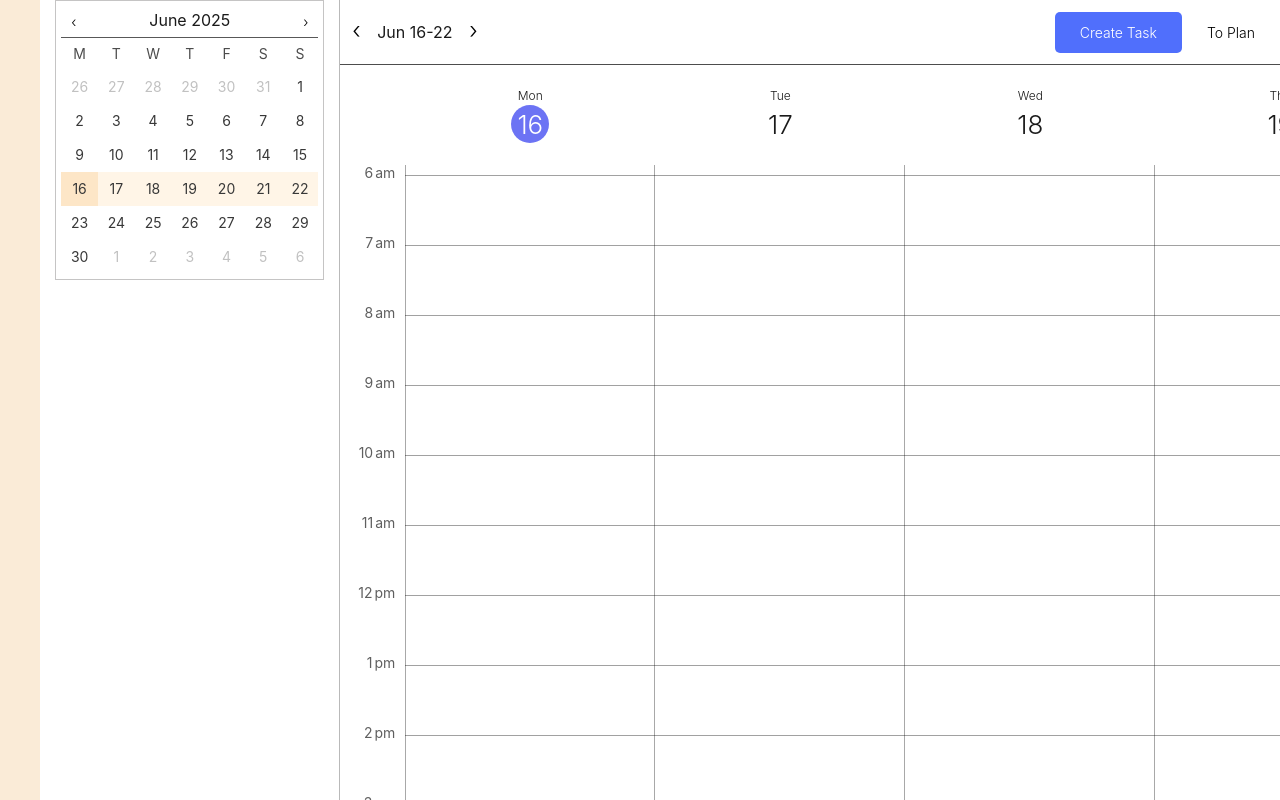
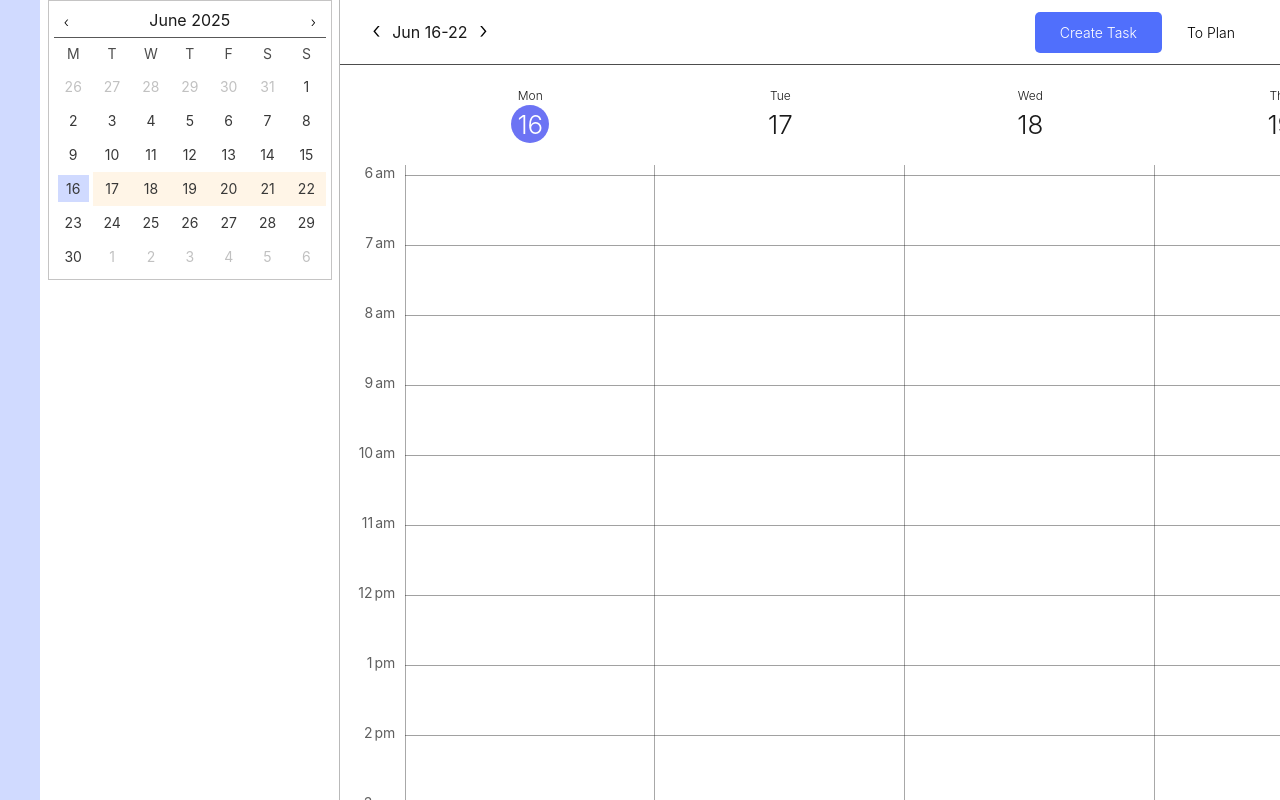
Before and after one commit to Rtam22/Planner, a React (Vite) app: page / in a window 1280 px wide. Built offline with nearby package versions, Linux system fonts and the light colour scheme.

Commit message:
Refactor and clean up

```diff
--- a/src/components/calendar/calendar.css
+++ b/src/components/calendar/calendar.css
@@ -1,6 +1,6 @@
 .calendar {
   border: 1px solid rgb(197, 196, 196);
-  width: 90%;
+  width: 95%;
   height: 280px;
   padding: 5px;
   display: flex;
@@ -70,3 +70,26 @@
 .cal-cell.is-outside-month {
   color: rgb(193, 193, 193);
 }
+
+.cal-cell.today {
+  background-color: rgb(208, 218, 255) !important;
+  border-radius: 100px;
+  width: 80%;
+  height: 80%;
+}
+
+.cal-cell.today:hover {
+  background-color: rgb(224, 240, 254) !important;
+}
+
+.cal-cell.active.today:hover {
+  background-color: rgb(208, 218, 255) !important;
+}
+
+.cal-cell.active.today {
+  border-radius: 0px;
+}
+
+.cal-cell.secondary.today {
+  border-radius: 0px;
+}
--- a/src/components/calendar/calendar.tsx
+++ b/src/components/calendar/calendar.tsx
@@ -6,6 +6,8 @@ import {
   daysInMonth,
   getFirstDayOfMonth,
   setMonthOfDate,
+  isSameDate,
+  compareDateArrayToDate,
 } from "../../utils/dateUtils";
 
 export type calendarProps = {
@@ -26,11 +28,19 @@ function Calendar({
     setDateView(selectedDate);
   }, [selectedDate]);
 
-  function handleSelect(event: React.MouseEvent<HTMLDivElement>) {
+  function handleSelect(
+    event: React.MouseEvent<HTMLDivElement>,
+    type: "prev" | "current" | "next"
+  ) {
     const selectDay = Number(event.currentTarget.id);
-    handleSelectDate(
-      new Date(dateView.getFullYear(), dateView.getMonth(), selectDay)
-    );
+    let newDate = new Date(dateView.getFullYear(), dateView.getMonth(), 1);
+    if (type === "prev") {
+      newDate.setMonth(newDate.getMonth() - 1);
+    } else if (type === "next") {
+      newDate.setMonth(newDate.getMonth() + 1);
+    }
+    newDate.setDate(selectDay);
+    handleSelectDate(new Date(newDate));
   }
 
   function handleDateChange(e: React.MouseEvent<HTMLDivElement>) {
@@ -40,7 +50,7 @@ function Calendar({
     if (button === "‹") {
       newDate.setMonth(dateView.getMonth() - 1);
       setDateView(newDate);
-    } else {
+    } else if (button === "›") {
       newDate.setMonth(dateView.getMonth() + 1);
       setDateView(newDate);
     }
@@ -56,30 +66,41 @@ function Calendar({
     const numberOfDays = daysInMonth(date.getFullYear(), date.getMonth());
     const suffix = 42 - (numberOfDays + preffix);
     numberOfDaysPrev = numberOfDaysPrev - preffix + 1;
-
+    const today = new Date();
     let cells: JSX.Element[] = [];
 
     Array.from({ length: preffix }, (_, i) => {
       cells.push(
         <div
           key={"preffix" + i}
+          id={numberOfDaysPrev.toString()}
           data-testid="cal-cell"
           className={`cal-cell is-outside-month ${
-            selectedDate.getFullYear() === dateView.getFullYear() &&
-            selectedDate.getMonth() === dateView.getMonth() - 1 &&
-            selectedDate.getDate() === numberOfDaysPrev
+            isSameDate(
+              selectedDate,
+              new Date(
+                dateView.getFullYear(),
+                dateView.getMonth() - 1,
+                numberOfDaysPrev
+              )
+            )
               ? "active"
               : ""
           } ${
-            highlightSecondary?.some(
-              (secondaryDate) =>
-                secondaryDate.getFullYear() === dateView.getFullYear() &&
-                secondaryDate.getMonth() === dateView.getMonth() - 1 &&
-                secondaryDate.getDate() === numberOfDaysPrev
-            )
+            compareDateArrayToDate(
+              highlightSecondary,
+              new Date(
+                dateView.getFullYear(),
+                dateView.getMonth() - 1,
+                numberOfDaysPrev
+              )
+            ) === true
               ? "secondary"
               : ""
           }`}
+          onClick={(e: React.MouseEvent<HTMLDivElement>) =>
+            handleSelect(e, "prev")
+          }
         >
           {numberOfDaysPrev}
         </div>
@@ -95,23 +116,31 @@ function Calendar({
           key={`cells${i}`}
           id={date.toString()}
           className={`cal-cell ${
-            selectedDate.getFullYear() === dateView.getFullYear() &&
-            selectedDate.getMonth() === dateView.getMonth() &&
-            selectedDate.getDate() === date
+            isSameDate(
+              selectedDate,
+              new Date(dateView.getFullYear(), dateView.getMonth(), date)
+            )
               ? "active"
               : ""
           } ${
-            highlightSecondary?.some(
-              (secondaryDate) =>
-                secondaryDate.getFullYear() === dateView.getFullYear() &&
-                secondaryDate.getMonth() === dateView.getMonth() &&
-                secondaryDate.getDate() === date
+            compareDateArrayToDate(
+              highlightSecondary,
+              new Date(dateView.getFullYear(), dateView.getMonth(), date)
+            ) === true
+              ? "secondary"
+              : ""
+          } ${
+            isSameDate(
+              today,
+              new Date(dateView.getFullYear(), dateView.getMonth(), date)
             )
-              ? "secondary"
+              ? "today"
               : ""
           }
            `}
-          onClick={(e: React.MouseEvent<HTMLDivElement>) => handleSelect(e)}
+          onClick={(e: React.MouseEvent<HTMLDivElement>) =>
+            handleSelect(e, "current")
+          }
         >
           {date}
         </div>
@@ -122,24 +151,31 @@ function Calendar({
       const date = i + 1;
       cells.push(
         <div
+          id={date.toString()}
           key={"suffix" + i}
           data-testid="cal-cell"
           className={`cal-cell is-outside-month ${
-            selectedDate.getFullYear() === dateView.getFullYear() &&
-            selectedDate.getMonth() === dateView.getMonth() + 1 &&
-            selectedDate.getDate() === date
+            isSameDate(
+              selectedDate,
+              new Date(
+                selectedDate.getFullYear(),
+                dateView.getMonth() + 1,
+                date
+              )
+            )
               ? "active"
               : ""
           } ${
-            highlightSecondary?.some(
-              (secondaryDate) =>
-                secondaryDate.getFullYear() === dateView.getFullYear() &&
-                secondaryDate.getMonth() === dateView.getMonth() + 1 &&
-                secondaryDate.getDate() === date
-            )
+            compareDateArrayToDate(
+              highlightSecondary,
+              new Date(dateView.getFullYear(), dateView.getMonth() + 1, date)
+            ) === true
               ? "secondary"
               : ""
           }`}
+          onClick={(e: React.MouseEvent<HTMLDivElement>) =>
+            handleSelect(e, "next")
+          }
         >
           {date}
         </div>
--- a/src/components/calendar/calendarTimeline.tsx
+++ b/src/components/calendar/calendarTimeline.tsx
@@ -1,15 +1,20 @@
 import CalendarTaskCard from "./calendarTaskCard";
 import "./calendarTimeline.css";
 import { useRef } from "react";
-import type { CalendarDayProps } from "./calendarDates";
 import ScrollerWrapper from "../scrollerWrapper";
 import type { PreviewTask, Task } from "../types/taskTypes";
 import {
   calculateLength,
   calculateStartingPosition,
 } from "../../utils/timelineUtils";
-import CalendarDates from "./calendarDates";
+
 import { convertToDDMMYYYY } from "../../utils/dateUtils";
+
+export type CalendarDayProps = {
+  day: string;
+  dayDate: number;
+  isToday: boolean;
+};
 
 type CalendarTimelineProps = {
   dates: CalendarDayProps[];
@@ -26,8 +31,6 @@ function CalendarTimeline({
   previewTask,
   onClick,
 }: CalendarTimelineProps) {
-  const currentDate = new Date();
-  console.log(dates);
   const timelineRef = useRef<HTMLDivElement | null>(null);
   const timeStamps = [{ hour: 12, period: "pm" }];
   const daysInWeek = 7;
@@ -62,7 +65,11 @@ function CalendarTimeline({
       <div ref={timelineRef} className="calendar-timeline">
         <div className="calendar-day-display">
           {dates.map((date, index) => (
-            <div className="calendar-day" data-testid="calendar-day">
+            <div
+              key={index}
+              className="calendar-day"
+              data-testid="calendar-day"
+            >
               <p>{date.day}</p>
               <div
                 className={`center-container ${date.isToday ? "active" : ""} `}
--- a/src/components/filterBar.css
+++ b/src/components/filterBar.css
@@ -4,6 +4,7 @@
   height: 100vh;
   flex-shrink: 0;
   border-right: 1px solid rgb(185, 185, 185);
+  overflow-y: scroll;
 }
 
 @media (min-width: 900px) {
--- a/src/components/navigation/mainNavigation.css
+++ b/src/components/navigation/mainNavigation.css
@@ -1,7 +1,7 @@
 .main-navigation {
   min-height: 40px;
   width: 100vw;
-  background-color: antiquewhite;
+  background-color: #d0daff;
   display: flex;
   padding: 0px 10px;
 }
--- a/src/components/topBar.css
+++ b/src/components/topBar.css
@@ -28,8 +28,19 @@
   text-align: center;
 }
 
+.top-utility-bar .horizontal {
+  gap: 0;
+}
+
 @media (min-width: 900px) {
   .top-utility-bar {
     height: 70px;
   }
+
+  .top-utility-bar {
+    padding: 0 25px;
+  }
+  .top-utility-bar .horizontal {
+    gap: 5;
+  }
 }
--- a/src/utils/dateUtils.ts
+++ b/src/utils/dateUtils.ts
@@ -88,3 +88,17 @@ export function getSecondaryDates(
   }
   return secondaryDates;
 }
+
+export function compareDateArrayToDate(
+  datesArray: Date[] | undefined,
+  date: Date
+) {
+  return (
+    datesArray?.some(
+      (secondaryDate) =>
+        secondaryDate.getFullYear() === date.getFullYear() &&
+        secondaryDate.getMonth() === date.getMonth() &&
+        secondaryDate.getDate() === date.getDate()
+    ) ?? false
+  );
+}
```
